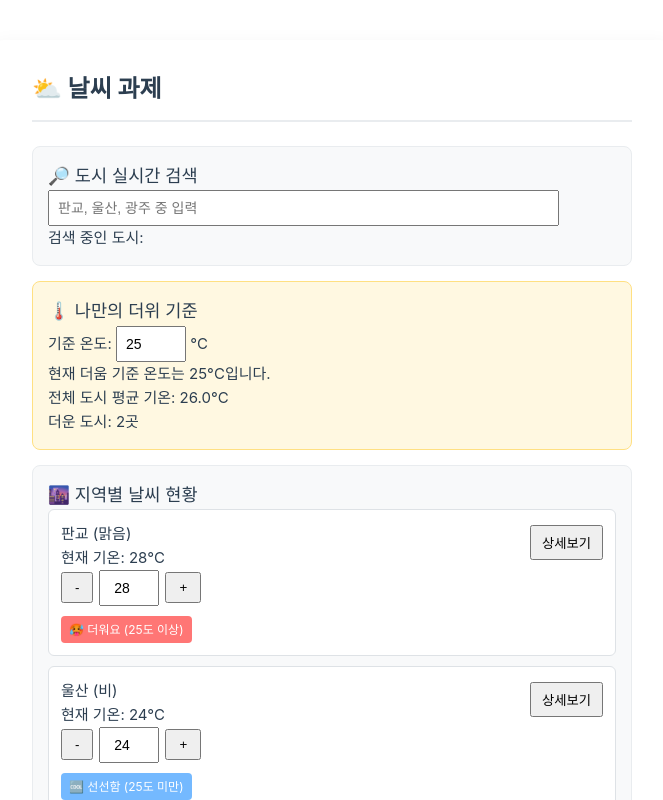
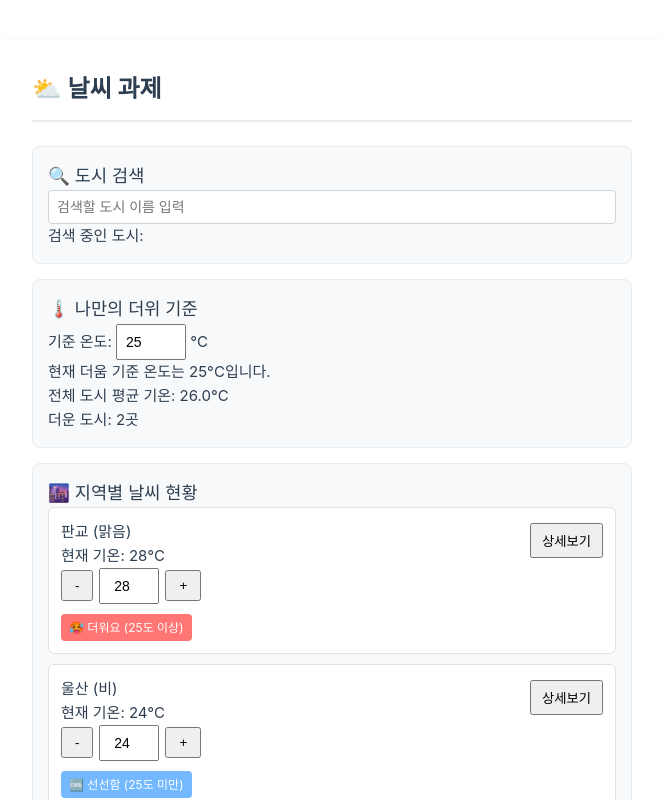
Before and after one commit to J5-K/skala-vue, a Vue app: page / in a window 1280 px wide. Shown: the top 800 px of the page, without its empty margins (50-713 px from the left). Built offline with nearby package versions, Linux system fonts and the light colour scheme.

Commit message:
기능: 날씨 화면을 컴포넌트 구조로 분리

```diff
--- a/src/App.vue
+++ b/src/App.vue
@@ -1,39 +1,40 @@
 <!-- 실습 및 연습용 -->
 <!-- <script setup>
-import SampleOne from './components/practices/basic/SampleOne.vue'
-import SampleTwo from './components/practices/basic/SampleTwo.vue'
+// import SampleOne from './components/practices/basic/SampleOne.vue'
+// import SampleTwo from './components/practices/basic/SampleTwo.vue'
 
-import VueHtml from './components/practices/basic/VueHtml.vue'
-import VueHtmlXss from './components/practices/basic/VueHtmlXss.vue'
-import VueText from './components/practices/basic/VueText.vue'
-import VueBind from './components/practices/basic/VueBind.vue'
-import VueBindClass from './components/practices/basic/VueBindClass.vue'
-import VueBindStyle from './components/practices/basic/VueBindStyle.vue'
-import VueBindShorthand from './components/practices/basic/VueBindShorthand.vue'
-import VueIf from './components/practices/basic/VueIf.vue'
-import VueShow from './components/practices/basic/VueShow.vue'
-import VueFor from './components/practices/basic/VueFor.vue'
-import EventBasic from './components/practices/basic/EventBasic.vue'
-import EventObject from './components/practices/basic/EventObject.vue'
-import EventObject2 from './components/practices/basic/EventObject2.vue'
-import EventModifier from './components/practices/basic/EventModifier.vue'
-import EventModifier2 from './components/practices/basic/EventModifier2.vue'
-import ModelBasic from './components/practices/basic/ModelBasic.vue'
-import ModelForm from './components/practices/basic/ModelForm.vue'
-import ModelModifier from './components/practices/basic/ModelModifier.vue'
+// import VueHtml from './components/practices/basic/VueHtml.vue'
+// import VueHtmlXss from './components/practices/basic/VueHtmlXss.vue'
+// import VueText from './components/practices/basic/VueText.vue'
+// import VueBind from './components/practices/basic/VueBind.vue'
+// import VueBindClass from './components/practices/basic/VueBindClass.vue'
+// import VueBindStyle from './components/practices/basic/VueBindStyle.vue'
+// import VueBindShorthand from './components/practices/basic/VueBindShorthand.vue'
+// import VueIf from './components/practices/basic/VueIf.vue'
+// import VueShow from './components/practices/basic/VueShow.vue'
+// import VueFor from './components/practices/basic/VueFor.vue'
+// import EventBasic from './components/practices/basic/EventBasic.vue'
+// import EventObject from './components/practices/basic/EventObject.vue'
+// import EventObject2 from './components/practices/basic/EventObject2.vue'
+// import EventModifier from './components/practices/basic/EventModifier.vue'
+// import EventModifier2 from './components/practices/basic/EventModifier2.vue'
+// import ModelBasic from './components/practices/basic/ModelBasic.vue'
+// import ModelForm from './components/practices/basic/ModelForm.vue'
+// import ModelModifier from './components/practices/basic/ModelModifier.vue'
 
-import ReactiveRef from './components/practices/composition/ReactiveRef.vue'
-import ReactiveReactive from './components/practices/composition/ReactiveReactive.vue'
-import ComputedBasic from './components/practices/composition/ComputedBasic.vue'
-import WatchersBasic from './components/practices/composition/WatchersBasic.vue'
-import WatchersMulti from './components/practices/composition/WatchersMulti.vue'
-import WatchersDeep from './components/practices/composition/WatchersDeep.vue'
-import WatchersRefArray from './components/practices/composition/WatchersRefArray.vue'
-import WatchersWatchEffect from './components/practices/composition/WatchersWatchEffect.vue'
+// import ReactiveRef from './components/practices/composition/ReactiveRef.vue'
+// import ReactiveReactive from './components/practices/composition/ReactiveReactive.vue'
+// import ComputedBasic from './components/practices/composition/ComputedBasic.vue'
+// import WatchersBasic from './components/practices/composition/WatchersBasic.vue'
+// import WatchersMulti from './components/practices/composition/WatchersMulti.vue'
+// import WatchersDeep from './components/practices/composition/WatchersDeep.vue'
+// import WatchersRefArray from './components/practices/composition/WatchersRefArray.vue'
+// import WatchersWatchEffect from './components/practices/composition/WatchersWatchEffect.vue'
+
 </script>
 
 <template>
-  <SampleOne />
+  <!-- <SampleOne />
   <SampleTwo />
   <VueHtml />
   <VueHtmlXss />
@@ -75,14 +76,14 @@ import WatchersWatchEffect from './components/practices/composition/WatchersWatc
 
 <!-- 과제용 -->
 <script setup>
-import WeatherApp from './components/exercise/WeatherApp.vue'
+import WeatherParent from './components/exercise/WeatherParent.vue'
 </script>
 
 <template>
   <div class="app-container">
     <h1>⛅ 날씨 과제</h1>
     <hr />
-    <WeatherApp />
+    <WeatherParent />
   </div>
 </template>
 
--- /dev/null
+++ b/src/components/exercise/BaseDashboardCard.vue
@@ -0,0 +1,15 @@
+<template>
+  <div class="base-dashboard-card">
+    <slot></slot>
+  </div>
+</template>
+
+<style scoped>
+.base-dashboard-card {
+  background: #f8f9fa;
+  padding: 15px;
+  border-radius: 8px;
+  margin-bottom: 15px;
+  border: 1px solid #e9ecef;
+}
+</style>
--- /dev/null
+++ b/src/components/exercise/SearchBar.vue
@@ -0,0 +1,41 @@
+<script setup>
+const emit = defineEmits(['update-query'])
+
+defineProps({
+  currentQuery: {
+    type: String,
+    default: '',
+  },
+})
+
+const updateQuery = (event) => {
+  emit('update-query', event.target.value)
+}
+</script>
+
+<template>
+  <div class="search-inner">
+    <h3>🔍 도시 검색</h3>
+    <input
+      type="text"
+      :value="currentQuery"
+      @input="updateQuery"
+      placeholder="검색할 도시 이름 입력"
+    />
+    <p>
+      검색 중인 도시: <strong>{{ currentQuery }}</strong>
+    </p>
+  </div>
+</template>
+
+<style scoped>
+.search-inner input {
+  width: 100%;
+  padding: 8px;
+  font-size: 14px;
+  color: #2c3e50;
+  background: #fff;
+  border: 1px solid #ced4da;
+  border-radius: 4px;
+}
+</style>
--- /dev/null
+++ b/src/components/exercise/WeatherCard.vue
@@ -0,0 +1,113 @@
+<script setup>
+const props = defineProps({
+  cityItem: {
+    type: Object,
+    required: true,
+  },
+  hotThreshold: {
+    type: Number,
+    required: true,
+  },
+})
+
+const emit = defineEmits([
+  'select-card',
+  'click-detail',
+  'change-temperature',
+  'update-temperature',
+])
+
+const changeTemperature = (amount) => {
+  emit('change-temperature', {
+    cityId: props.cityItem.id,
+    amount,
+  })
+}
+
+const updateTemperature = (event) => {
+  emit('update-temperature', {
+    cityId: props.cityItem.id,
+    temperature: Number(event.target.value),
+  })
+}
+</script>
+
+<template>
+  <div class="weather-card" @click="emit('select-card', cityItem)">
+    <h4>{{ cityItem.name }} ({{ cityItem.status }})</h4>
+    <p>현재 기온: {{ cityItem.temp }}°C</p>
+
+    <div class="temp-controller" @click.stop>
+      <button @click="changeTemperature(-1)">-</button>
+      <input
+        type="number"
+        :value="cityItem.temp"
+        aria-label="현재 기온"
+        @input="updateTemperature"
+      />
+      <button @click="changeTemperature(1)">+</button>
+    </div>
+
+    <span v-if="cityItem.temp >= hotThreshold" class="badge hot">
+      🥵 더워요 ({{ hotThreshold }}도 이상)
+    </span>
+    <span v-else class="badge cool">🆒 선선함 ({{ hotThreshold }}도 미만)</span>
+
+    <button class="btn-detail" @click.stop="emit('click-detail', cityItem)">
+      상세보기
+    </button>
+  </div>
+</template>
+
+<style scoped>
+.weather-card {
+  position: relative;
+  padding: 12px;
+  margin-bottom: 10px;
+  cursor: pointer;
+  background: #fff;
+  border: 1px solid #dee2e6;
+  border-radius: 6px;
+}
+
+.temp-controller {
+  display: flex;
+  align-items: center;
+  gap: 6px;
+  margin-bottom: 10px;
+}
+
+.temp-controller button {
+  padding: 6px 12px;
+  cursor: pointer;
+}
+
+.temp-controller input {
+  width: 60px;
+  text-align: center;
+}
+
+.badge {
+  display: inline-block;
+  padding: 4px 8px;
+  color: #fff;
+  font-size: 12px;
+  border-radius: 4px;
+}
+
+.hot {
+  background-color: #ff7675;
+}
+
+.cool {
+  background-color: #74b9ff;
+}
+
+.btn-detail {
+  position: absolute;
+  top: 15px;
+  right: 12px;
+  padding: 6px 10px;
+  cursor: pointer;
+}
+</style>
--- /dev/null
+++ b/src/components/exercise/WeatherParent.vue
@@ -0,0 +1,154 @@
+<script setup>
+import { computed, ref, watch, watchEffect } from 'vue'
+import BaseDashboardCard from './BaseDashboardCard.vue'
+import SearchBar from './SearchBar.vue'
+import WeatherCard from './WeatherCard.vue'
+
+// 모든 반응형 데이터는 부모 컴포넌트에서 관리합니다.
+const weatherList = ref([
+  { id: 'city_01', name: '판교', temp: 28, status: '맑음' },
+  { id: 'city_02', name: '울산', temp: 24, status: '비' },
+  { id: 'city_03', name: '광주', temp: 26, status: '구름' },
+])
+
+const searchQuery = ref('')
+const selectedCityInfo = ref('카드를 클릭하거나 검색하세요')
+const hotThreshold = ref(25)
+const thresholdMessage = ref('현재 더움 기준 온도는 25°C입니다.')
+
+const filteredWeatherList = computed(() => {
+  const query = searchQuery.value.trim()
+
+  if (!query) {
+    return weatherList.value
+  }
+
+  return weatherList.value.filter((item) => item.name.includes(query))
+})
+
+const hotCityCount = computed(() => {
+  return weatherList.value.filter((city) => city.temp >= hotThreshold.value).length
+})
+
+const averageTemperature = computed(() => {
+  const total = weatherList.value.reduce((sum, city) => sum + city.temp, 0)
+  return (total / weatherList.value.length).toFixed(1)
+})
+
+watch(hotThreshold, (newTemperature, oldTemperature) => {
+  thresholdMessage.value =
+    `더움 기준이 ${oldTemperature}°C에서 ${newTemperature}°C로 변경되었습니다.`
+})
+
+watch(selectedCityInfo, (newInfo, oldInfo) => {
+  console.log(`[watch 감지] "${oldInfo}" → "${newInfo}"`)
+})
+
+watchEffect(() => {
+  console.log(`[watchEffect 자동 호출] 현재 검색어: "${searchQuery.value}"`)
+})
+
+// 자식 컴포넌트가 emit한 이벤트를 받아 부모의 상태를 변경합니다.
+const updateQuery = (query) => {
+  searchQuery.value = query
+}
+
+const selectCard = (city) => {
+  selectedCityInfo.value = `${city.name}의 날씨가 궁금하신가요?`
+}
+
+const clickDetail = (city) => {
+  window.alert(`${city.name}의 현재 날씨는 [${city.status}] 상태입니다.`)
+}
+
+const findCity = (cityId) => {
+  return weatherList.value.find((city) => city.id === cityId)
+}
+
+const changeTemperature = ({ cityId, amount }) => {
+  const city = findCity(cityId)
+
+  if (city) {
+    city.temp += amount
+  }
+}
+
+const updateTemperature = ({ cityId, temperature }) => {
+  const city = findCity(cityId)
+
+  if (city) {
+    city.temp = temperature
+  }
+}
+</script>
+
+<template>
+  <div class="dashboard-wrapper">
+    <BaseDashboardCard>
+      <SearchBar :current-query="searchQuery" @update-query="updateQuery" />
+    </BaseDashboardCard>
+
+    <BaseDashboardCard>
+      <div class="standard-box">
+        <h3>🌡️ 나만의 더위 기준</h3>
+        <label>
+          기준 온도:
+          <input type="number" v-model.number="hotThreshold" />
+          °C
+        </label>
+        <p>{{ thresholdMessage }}</p>
+        <p>전체 도시 평균 기온: {{ averageTemperature }}°C</p>
+        <p>더운 도시: {{ hotCityCount }}곳</p>
+      </div>
+    </BaseDashboardCard>
+
+    <BaseDashboardCard>
+      <h3>🌆 지역별 날씨 현황</h3>
+
+      <WeatherCard
+        v-for="item in filteredWeatherList"
+        :key="item.id"
+        :city-item="item"
+        :hot-threshold="hotThreshold"
+        @select-card="selectCard"
+        @click-detail="clickDetail"
+        @change-temperature="changeTemperature"
+        @update-temperature="updateTemperature"
+      />
+
+      <p v-if="filteredWeatherList.length === 0" class="empty-message">
+        😭 검색 결과와 일치하는 도시가 없습니다.
+      </p>
+    </BaseDashboardCard>
+
+    <div class="status-bar">
+      {{ selectedCityInfo }}
+    </div>
+  </div>
+</template>
+
+<style scoped>
+.dashboard-wrapper {
+  width: 600px;
+  margin: 0 auto;
+}
+
+.standard-box input {
+  width: 70px;
+}
+
+.empty-message {
+  padding: 10px 0;
+  color: #e74c3c;
+  text-align: center;
+}
+
+.status-bar {
+  padding: 10px;
+  color: #2e7d32;
+  font-weight: bold;
+  text-align: center;
+  background: #e8f5e9;
+  border-radius: 6px;
+}
+</style>
```
